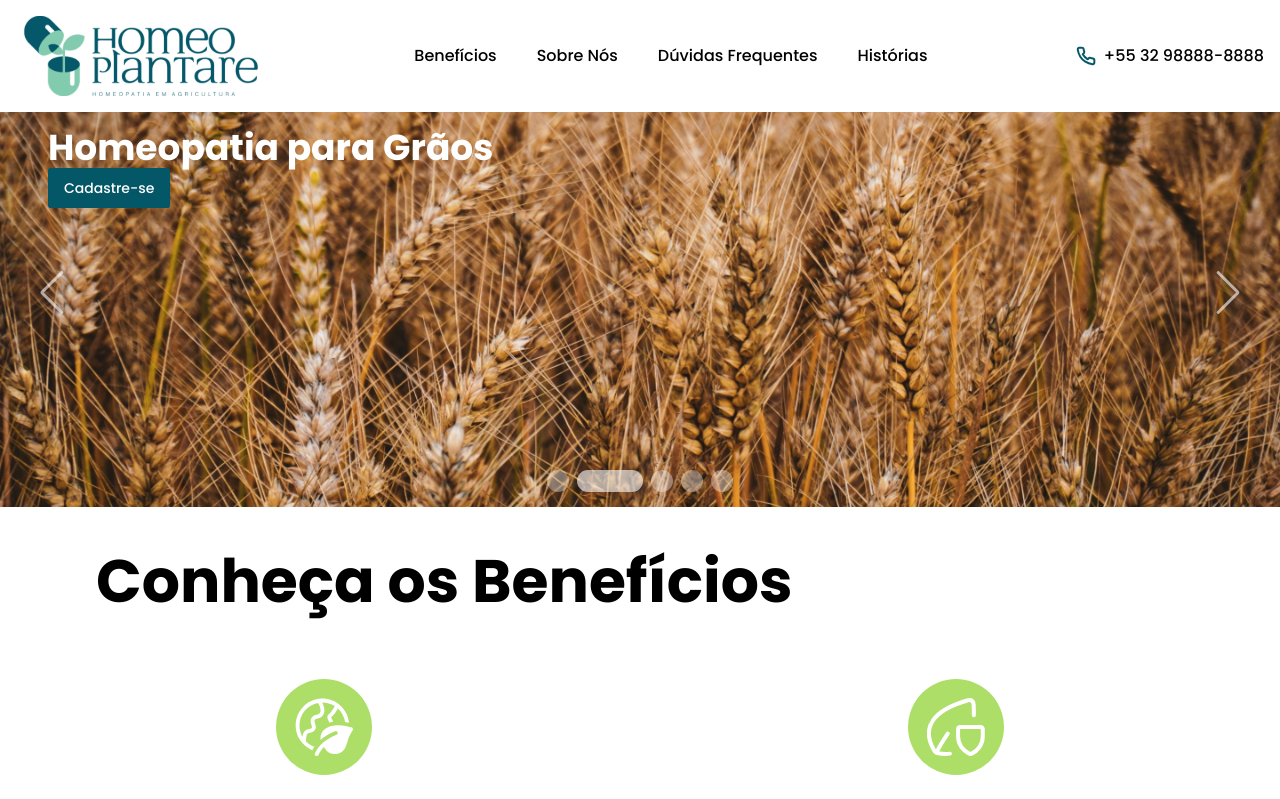
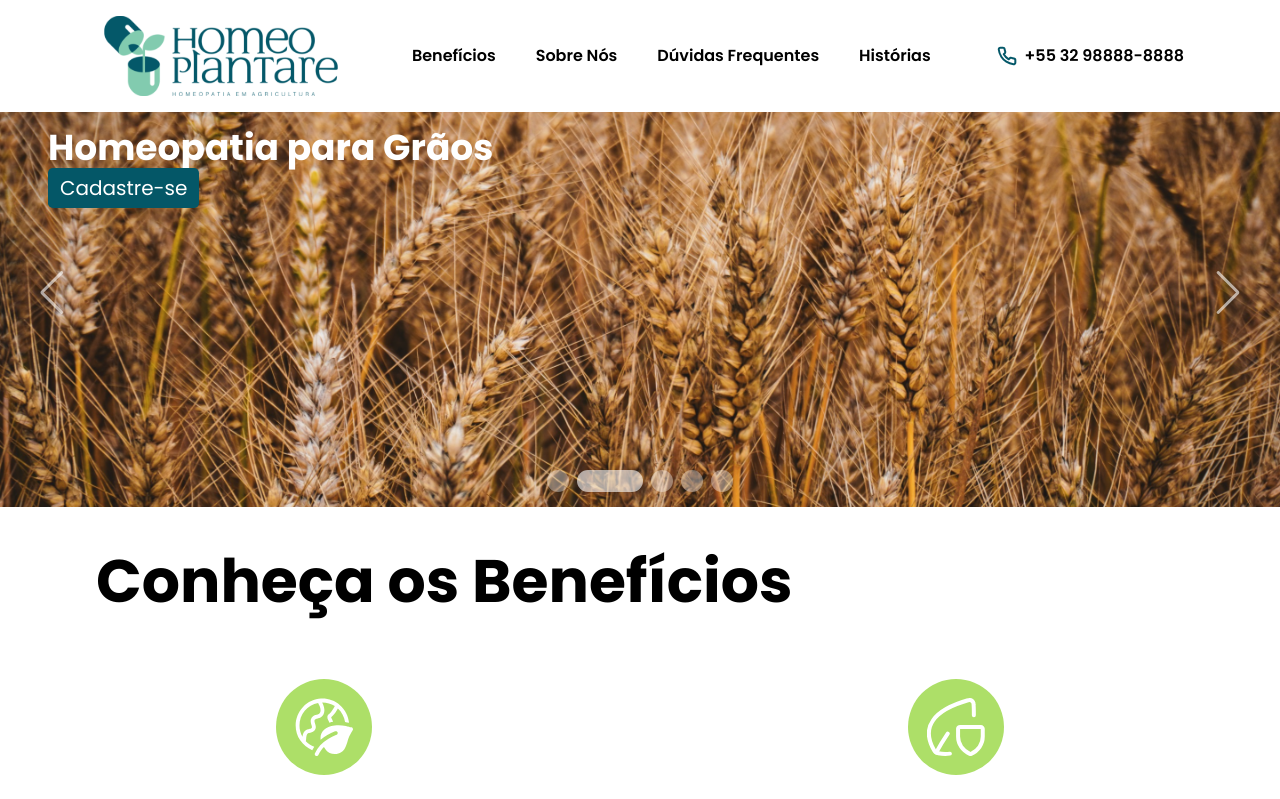
Before and after one commit to joaocottabadaro/homeo-plantare, a Next.js app: page / in a window 1280 px wide. Shown: the top 799 px of the page. Built offline with nearby package versions, Linux system fonts and the light colour scheme.

Commit message:
ajuste navbar

```diff
--- a/app/layout.tsx
+++ b/app/layout.tsx
@@ -4,7 +4,7 @@ import { Poppins } from 'next/font/google'
 
 const inter = Poppins({
   subsets: ['latin'],
-  weight: ['500', '700']
+  weight: ['400', '500', '600', '700', '800']
 })
 
 export const metadata: Metadata = {
@@ -18,7 +18,7 @@ export default function RootLayout({
   children: React.ReactNode
 }) {
   return (
-    <html lang="en">
+    <html lang="en" className='scroll-smooth'>
       <body className={inter.className}>{children}</body>
     </html>
   )
--- a/app/page.tsx
+++ b/app/page.tsx
@@ -19,6 +19,7 @@ import BenefitCard from "@/components/benefitCard";
 import RatingCard from "@/components/ratingCard";
 import { Suspense } from "react";
 import Spinner from "@/components/spinner";
+import Link from "next/link";
 
 
 
@@ -61,8 +62,9 @@ export default function Home() {
 
   return (
     <main className="flex min-h-screen relative flex-col items-center justify-between px-24 overflow-hidden">
-
-      <Navbar />
+      <header className="z-10 fixed h-30 w-full bg-primary-foreground ">
+        <Navbar />
+      </header>
       <div className="w-screen relative mt-20">
         <Suspense fallback={<Spinner />}>
           <Slider slidesData={slidesData} />
@@ -70,7 +72,7 @@ export default function Home() {
 
       </div>
 
-      <section id="beneficios" className="flex  flex-col w-full" >
+      <section id="beneficios" className="flex  flex-col w-full scroll-mt-28" >
         <h2 className="font-bold text-6xl my-11">Conheça os Benefícios</h2>
         <div className="grid grid-cols-beneficios	my-6 w-full content-center	gap-x-44 gap-y-16 justify-items-center	">
           <BenefitCard title="Cultivo Natural e Sustentável" description="Promova um cultivo livre de agrotóxicos e produtos químicos nocivos ao meio ambiente e à saúde." logoName="beneficio1" />
@@ -86,7 +88,7 @@ export default function Home() {
 
 
 
-      <section id="duvidas-frequentes" className="mt-10 w-11/12">
+      <section id="duvidas-frequentes" className="mt-10 w-11/12 scroll-mt-28">
         <h2 className="font-bold text-6xl my-11 text-center">Dúvidas Frequentes</h2>
         <Accordion type="single" collapsible>
           <AccordionItem value="item-1">
@@ -186,7 +188,7 @@ export default function Home() {
       </section>
 
 
-      <section id="feedback" className="flex  flex-col w-3/4  my-11" >
+      <section id="feedback" className="flex  flex-col w-3/4  my-11 scroll-mt-28" >
         <div className="relative mb-8">
           <Image
             src={`/quoteBig.svg`}
@@ -209,7 +211,7 @@ export default function Home() {
       </section>
 
 
-      <section id="contact-me" className="flex  flex-col w-3/4  mb-11 p-16 bg-lightPurple rounded-2xl	" >
+      <section id="contact-me" className="flex  flex-col w-3/4  mb-11 p-16 bg-lightPurple rounded-2xl scroll-mt-28	" >
 
         <div className="flex gap-5 mb-12">
           <div>
--- a/components/navbar.tsx
+++ b/components/navbar.tsx
@@ -2,11 +2,10 @@
 import Image from 'next/image'
 
 import Link from 'next/link';
-import ScrollLink from './scrollLink';
 
 const Navbar = () => {
     return (
-        <nav className="bg-primary-foreground z-10 p-4 flex justify-between w-full items-center fixed h-30" >
+        <nav className="bg-primary-foreground  py-4 flex justify-between w-full items-center  px-24 h-30" >
 
             <Image
                 src="/logoPlant.svg"
@@ -18,26 +17,26 @@ const Navbar = () => {
             />
 
 
-            <div className="flex justify-center space-x-10 m-auto">
+            <div className="flex justify-center space-x-10 m-auto font-semibold">
 
 
-                <ScrollLink className="btn" href="#beneficios">
+                <Link className="btn" href="#beneficios">
                     Benefícios
-                </ScrollLink>
-                <ScrollLink className="btn" href="#contact-me">
+                </Link>
+                <Link className="btn" href="#contact-me">
                     Sobre Nós
-                </ScrollLink>
-                <ScrollLink className="btn" href="#duvidas-frequentes">
+                </Link>
+                <Link className="btn" href="#duvidas-frequentes">
                     Dúvidas Frequentes
-                </ScrollLink>
-                <ScrollLink className="btn" href="#feedback">
+                </Link>
+                <Link className="btn" href="#feedback">
                     Histórias
-                </ScrollLink>
+                </Link>
 
 
             </div>
 
-            <div className="flex gap-2">      <Image
+            <div className="flex gap-2 font-semibold">      <Image
                 src="/phone.svg"
                 alt="Logo"
 
--- a/components/slider.tsx
+++ b/components/slider.tsx
@@ -42,7 +42,7 @@ const Slider = ({ slidesData }: { slidesData: SlideData[] }) => {
                     pagination={pagination} // Configuração da paginação
                     modules={[Autoplay, Navigation, Pagination]}
                     autoplay={{
-                        delay: 2000,
+                        delay: 2500,
                         disableOnInteraction: false,
                     }}
                     navigation={{
--- a/components/ui/button.tsx
+++ b/components/ui/button.tsx
@@ -5,7 +5,7 @@ import { cva, type VariantProps } from "class-variance-authority"
 import { cn } from "@/lib/utils"
 
 const buttonVariants = cva(
-  "inline-flex items-center justify-center rounded-md text-sm font-medium ring-offset-background transition-colors focus-visible:outline-none focus-visible:ring-2 focus-visible:ring-ring focus-visible:ring-offset-2 disabled:pointer-events-none disabled:opacity-50",
+  "inline-flex items-center justify-center rounded-lg text-xl  leading-6	 font-normal ring-offset-background transition-colors focus-visible:outline-none focus-visible:ring-2 focus-visible:ring-ring focus-visible:ring-offset-2 disabled:pointer-events-none disabled:opacity-50",
   {
     variants: {
       variant: {
@@ -20,8 +20,8 @@ const buttonVariants = cva(
         link: "text-primary underline-offset-4 hover:underline",
       },
       size: {
-        default: "h-10 px-4 py-2",
-        sm: "h-9 rounded-md px-3",
+        default: "h-10 p-3",
+        sm: "h-9 rounded-md p-3",
         lg: "h-11 rounded-md px-8",
         icon: "h-10 w-10",
       },
@@ -35,7 +35,7 @@ const buttonVariants = cva(
 
 export interface ButtonProps
   extends React.ButtonHTMLAttributes<HTMLButtonElement>,
-    VariantProps<typeof buttonVariants> {
+  VariantProps<typeof buttonVariants> {
   asChild?: boolean
 }
 
```
